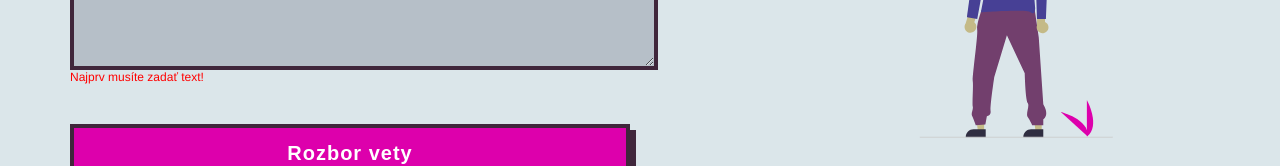
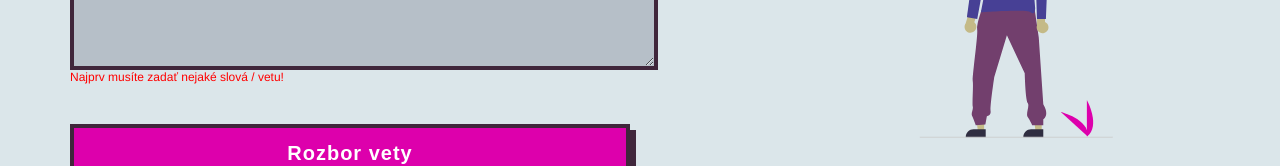
Before and after one commit to juraj-vanko/frontend-DP, a Vue app: page / in a window 1280 px wide. Both pictures are taken after a click on the button "Rozbor vety". Shown: the part 340-506 px from the top of the page. Built offline with nearby package versions, Linux system fonts and the light colour scheme.

Commit message:
update url

```diff
--- a/src/store/modules/home.js
+++ b/src/store/modules/home.js
@@ -20,7 +20,7 @@ const actions = {
         console.log(sentence)
         axios({
             method: 'get',
-            url: "http://127.0.0.1:8000/tagger/?sentence="+sentence,
+            url: "http://108.61.99.202:8000/tagger/?sentence="+sentence,
             params: formData,
             data: formData,
             body: formData,
--- a/src/views/Home.vue
+++ b/src/views/Home.vue
@@ -10,7 +10,7 @@
         </p>
         <div class="home__header__analyzer__tagfield">
           <textarea :class="{'theme-dark': getDarkTheme}" name="sentence" v-model="sentence"></textarea>
-          <div v-if="error" class="error">Najprv musíte zadať text!</div>
+          <div v-if="errorSentence.length > 0" class="error">{{errorSentence}}</div>
           <button class="btn" @click="controlSentence()">Rozbor vety</button>
         </div>
       </div>
@@ -75,7 +75,7 @@ export default {
     return {
       sentence: "",
       color: '#DD00AC',
-      error: false,
+      errorSentence: "",
     }
   },
   methods: {
@@ -84,11 +84,16 @@ export default {
     }),
     controlSentence() {
       if(this.sentence) {
-        this.error = false;
-        this.tagSentence(this.sentence);
+        if(this.sentence.length <= 200) {
+          this.errorSentence = "";
+          this.tagSentence(this.sentence);
+        }
+        else {
+          this.errorSentence = "Príliš dlhý text! Povolených znakov je 200.";
+        }
       }
       else {
-        this.error = true;
+        this.errorSentence = "Najprv musíte zadať nejaké slová / vetu!";
       }
     }
 },
```
